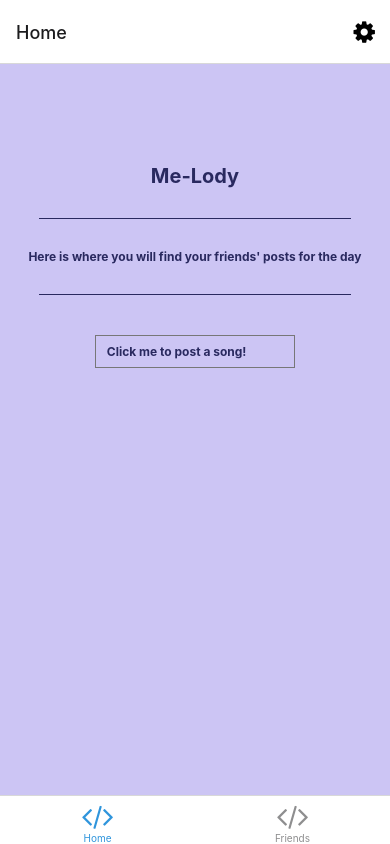
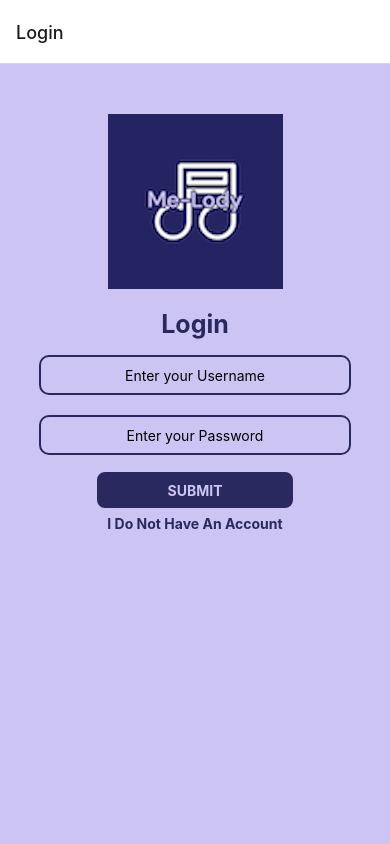
Before and after one commit to ethang17/Me-Lody, a React Native app: screen /TabOne in a window 390 px wide. Built offline with nearby package versions, Linux system fonts and the light colour scheme; what expo-linking would draw is missing.

Commit message:
Login Necessary

```diff
--- a/screens/TabOneScreen.tsx
+++ b/screens/TabOneScreen.tsx
@@ -8,7 +8,7 @@ import { useRoute } from '@react-navigation/native';
 import { getUserPost, getSaved } from './PostScreen';
 
 /* Turn to true during testing if you want to not have to login*/
-let signedIn = true
+let signedIn = false
 export function setSignedIn(bool: boolean){
   signedIn = bool
 }
```
